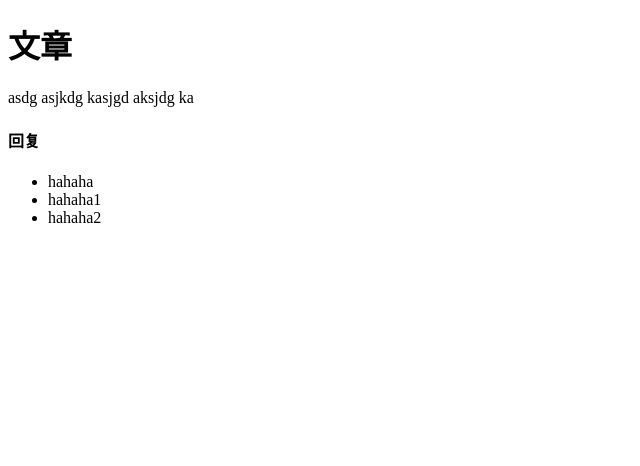
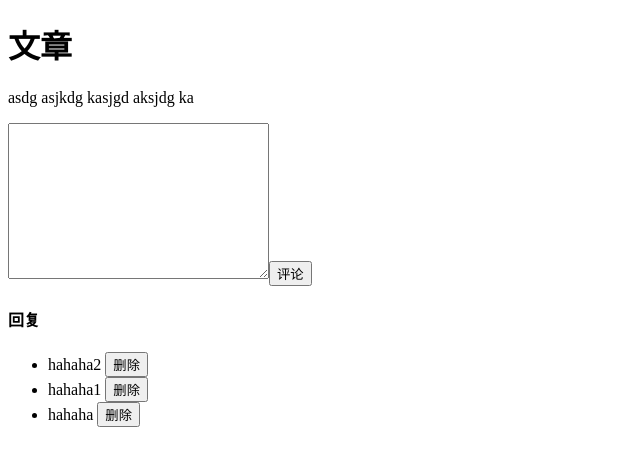
Before and after one commit to Sunny-zz/1808, a React (Create React App) app in the folder react-lists/: page / in a window 1280 px wide. Shown: the top 466 px of the page, without its empty margins (0-640 px from the left). Built offline with nearby package versions, Linux system fonts and the light colour scheme.

Commit message:
react-lists reverse

```diff
--- a/react-lists/src/components/App.js
+++ b/react-lists/src/components/App.js
@@ -25,25 +25,39 @@ class App extends Component {
     // 列表渲染 只需要将对象数组变成标签数组
     //  map 将一个数组生成一个新数组  map 参数内的返回值就是新数组中的元素
     //  通过标签数组生成的元素 必须要给每一个元素加上属性 key 并且属性值是唯一的 通常 key 的值是数据的 id 值
+    // 不变性
+    // 直接 comments.reverse  comments 本身也会颠倒顺序，间接的修改了 state 违背了不变性。
+    // 数组的 复制   slice(0)      Object.assign      ...
+
     const showDiv = comments.length ? (
       <ul>
-        {comments.map(comment => (
-          <li key={comment.id}>{comment.txt}</li>
+        {[...comments].reverse().map(comment => (
+          <li key={comment.id}>
+            {comment.txt} <button>删除</button>
+          </li>
         ))}
       </ul>
     ) : (
       <div>请评论</div>
     )
-
+    console.log(this.state.comments)
     return (
       <div>
         <h1>文章</h1>
         <p>asdg asjkdg kasjgd aksjdg ka</p>
+        <textarea name="" id="" cols="30" rows="10" />
+        <button>评论</button>
         <h4>回复</h4>
         {showDiv}
       </div>
     )
   }
+  xxx = () => {
+    // const newComment = {
+    //   id: '111111',
+    //   txt: 'asdasdas'
+    // }
+  }
 }
 
 export default App
```
